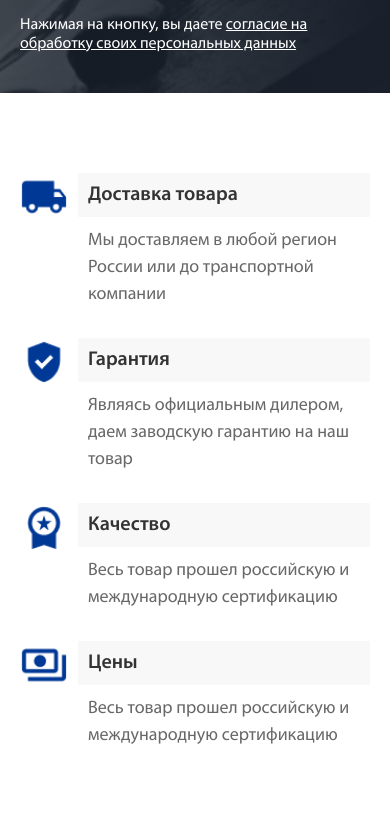
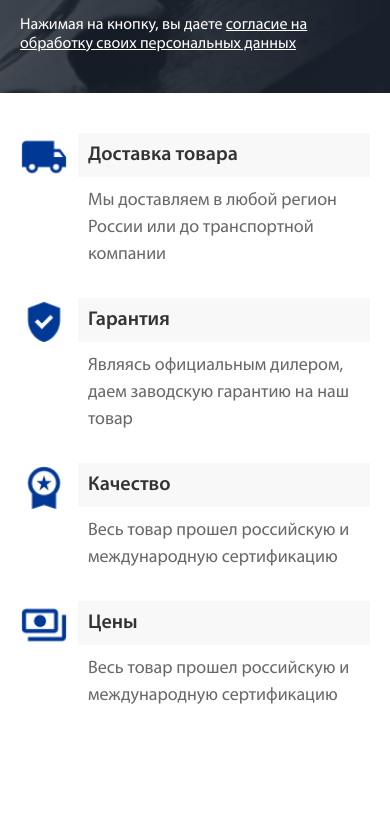
Before and after one commit to Genrih113/it-soft, a plain HTML site: page index.html in a window 390 px wide. Shown: the part 640-1466 px from the top of the page. Drawn offline with Linux system fonts and the light colour scheme; a web font is replaced by a local one.

Commit message:
уменьшен отступ между секциями при ширине экрана меньше 768px

```diff
--- a/styles/main.css
+++ b/styles/main.css
@@ -19,6 +19,11 @@ body {
 }
 .main > * {
   margin-bottom: 80px;
+}
+@media screen and (max-width: 768px) {
+  .main > * {
+    margin-bottom: 40px;
+  }
 }
 
 .container {
```
